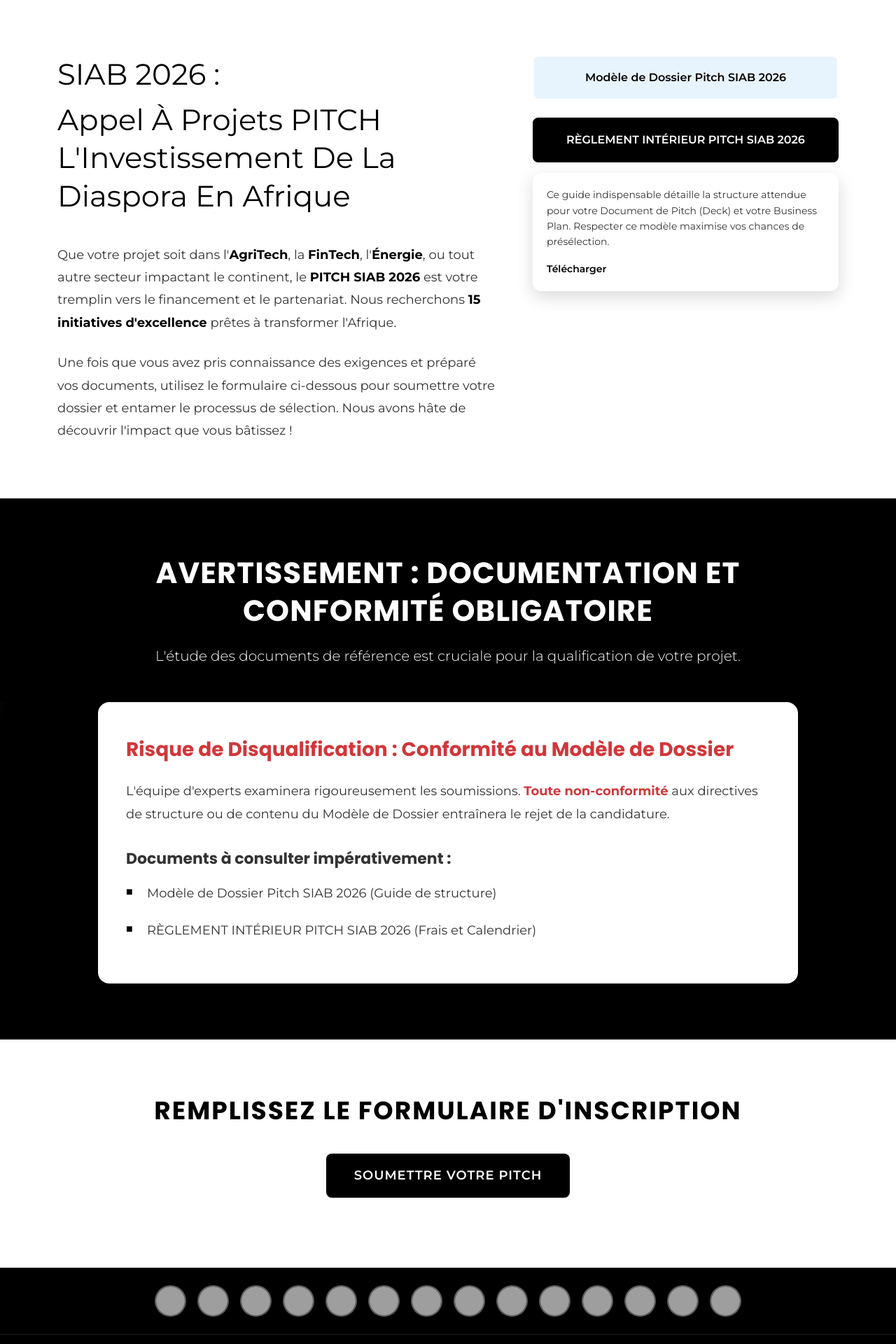
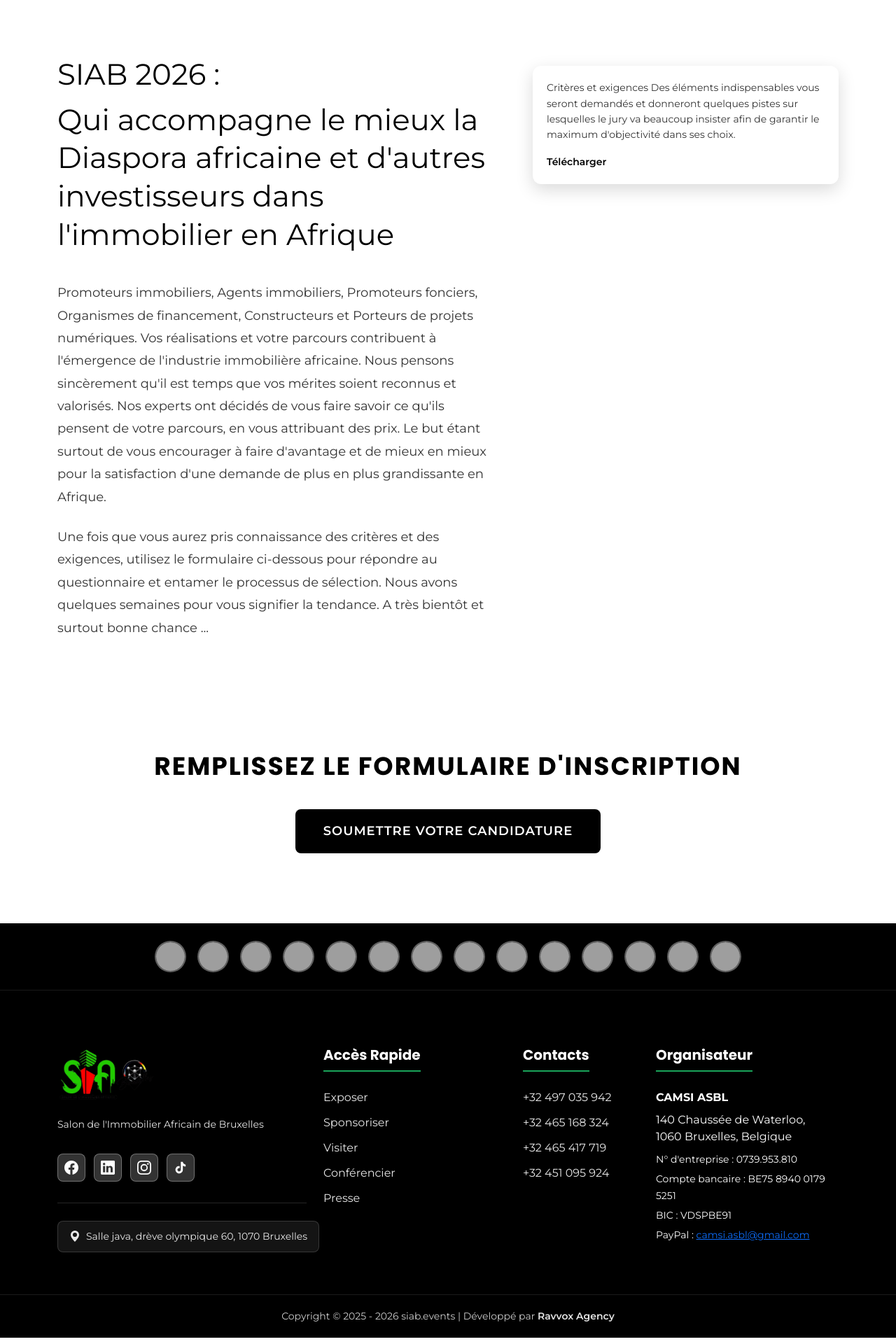
Before and after one commit to Rems-21/siabevent, a Django app: page /pitch in a window 1280 px wide; the page is wider, and only the part inside the window is pictured. Shown: the part 813-2733 px from the top of that part at 70% size. Run offline with Django 4.2, Linux system fonts and the light colour scheme; data that the repository does not hold is empty; grey boxes are pictures that could not be loaded.

Commit message:
fix:nathing

```diff
--- a/static/css/acceuil.css
+++ b/static/css/acceuil.css
@@ -2175,8 +2175,13 @@
 /* Slide - chaque élément prend 100% de la largeur */
 #representativesCarousel .slide {
     min-width: 100%;
+    width: 100%;
     flex-shrink: 0;
+    flex-grow: 0;
     padding: 20px 0;
+    display: flex;
+    align-items: center;
+    justify-content: center;
 }
 
 #representativesCarousel .carousel-inner {
--- a/templates/article_detail.html
+++ b/templates/article_detail.html
@@ -237,7 +237,6 @@
         }
 
         .share-btn.facebook { background: #3b5998; }
-        .share-btn.twitter { background: #1da1f2; }
         .share-btn.linkedin { background: #0077b5; }
         .share-btn.whatsapp { background: #25d366; }
 
@@ -397,9 +396,6 @@
                         <a href="https://www.facebook.com/sharer/sharer.php?u={{ request.build_absolute_uri }}" target="_blank" class="share-btn facebook" title="Partager sur Facebook">
                             <i class="fab fa-facebook-f"></i>
                         </a>
-                        <a href="https://twitter.com/intent/tweet?url={{ request.build_absolute_uri }}&text={{ article.titre }}" target="_blank" class="share-btn twitter" title="Partager sur Twitter">
-                            <i class="fab fa-twitter"></i>
-                        </a>
                         <a href="https://www.linkedin.com/shareArticle?mini=true&url={{ request.build_absolute_uri }}&title={{ article.titre }}" target="_blank" class="share-btn linkedin" title="Partager sur LinkedIn">
                             <i class="fab fa-linkedin-in"></i>
                         </a>
--- a/templates/contacts.html
+++ b/templates/contacts.html
@@ -100,7 +100,7 @@
                             </svg>
                         </div>
                         <h3 class="contact-label">Email</h3>
-                        <a href="mailto:siab2025.info@gmail.com" class="contact-value">siab2025.info@gmail.com</a>
+                        <a href="mailto:camsi.asbl@gmail.com" class="contact-value">camsi.asbl@gmail.com</a>
                     </div>
                 </div>
 
--- a/templates/includes/header.html
+++ b/templates/includes/header.html
@@ -22,7 +22,7 @@
                 <a href="#" class="nav-link dropdown-toggle" id="activitesDropdown" role="button" data-bs-toggle="dropdown" aria-expanded="false">Activités</a>
                 <ul class="dropdown-menu" aria-labelledby="activitesDropdown">
                     <li><a class="dropdown-item" href="{% url 'tombola' %}">Tombola</a></li>
-                    <li><a class="dropdown-item" href="{% url 'pitch' %}">Pitch</a></li>
+                    <li><a class="dropdown-item" href="{% url 'pitch' %}">Prix</a></li>
                 </ul>
             </div>
             <a href="{% url 'actualites' %}" class="nav-link">Actualités</a>
--- a/templates/participer.html
+++ b/templates/participer.html
@@ -90,8 +90,8 @@
                                 <img src="https://images.unsplash.com/photo-1507003211169-0a1dd7228f2d?w=800" alt="Badge Visiteur">
                             </div>
                             <div class="card-content">
-                                <h3 class="card-title">Exposer </h3>
-                                <p class="card-description">Cliquez si vous souhaitez exposer au SIAB 2026</p>
+                                <h3 class="card-title">Visiter </h3>
+                                <p class="card-description">Cliquez si vous souhaitez visiter le SIAB 2026</p>
                             </div>
                         </div>
                     </a>
--- a/templates/pitch.html
+++ b/templates/pitch.html
@@ -52,7 +52,7 @@
                         <span class="siab-text">SIAB</span>
                     </div>
                     <div class="siab-description">
-                        Salon de l'Investissement, de l'Immobilier et des Énergies pour l'Afrique
+                        Salon de l'immobilier Africain a Bruxelles
                     </div>
                 </div>
             </div>
@@ -62,8 +62,8 @@
                 <!-- Left - Call to Action -->
                 <div class="col-lg-6">
                     <div class="cta-section">
-                        <h2 class="cta-title">INSCRIVEZ-VOUS ET PITCHEZ</h2>
-                        <p class="cta-subtitle">VOS PROJETS AU SALON DE TOUTES LES OPPORTUNITÉS</p>
+                        <h2 class="cta-title">INSCRIVEZ-VOUS ET RECEVES NOS PRIX</h2>
+                        <p class="cta-subtitle">VOS PERFORMANCES RECONNUES PAR NOS EXPERTS</p>
                     </div>
                 </div>
 
@@ -97,39 +97,26 @@
                 <div class="col-lg-7">
                     <h2 class="section-title">
                         <span class="title-prefix">SIAB 2026 :</span>
-                        <span class="title-main">Appel À Projets PITCH<br>L'Investissement De La Diaspora En Afrique</span>
+                        <span class="title-main">Qui accompagne le mieux la Diaspora africaine et d'autres investisseurs dans l'immobilier en Afrique</span>
                     </h2>
 
                     <div class="section-content">
                         <p class="content-paragraph">
-                            Que votre projet soit dans l'<strong>AgriTech</strong>, la <strong>FinTech</strong>, l'<strong>Énergie</strong>, ou tout autre secteur impactant le continent, le <strong>PITCH SIAB 2026</strong> est votre tremplin vers le financement et le partenariat. Nous recherchons <strong>15 initiatives d'excellence</strong> prêtes à transformer l'Afrique.
-                        </p>
-
+                            Promoteurs immobiliers, Agents immobiliers, Promoteurs fonciers, Organismes de financement, Constructeurs et Porteurs de projets numériques. Vos réalisations et votre parcours contribuent à l'émergence de l'industrie immobilière africaine. Nous pensons sincèrement qu'il est temps que vos mérites soient reconnus et valorisés. Nos experts ont décidés de vous faire savoir ce qu'ils pensent de votre parcours, en vous attribuant des prix. Le but étant surtout de vous encourager à faire d'avantage et de mieux en mieux pour la satisfaction d'une demande de plus en plus grandissante en Afrique.</p>
                         <p class="content-paragraph">
-                            Une fois que vous avez pris connaissance des exigences et préparé vos documents, utilisez le formulaire ci-dessous pour soumettre votre dossier et entamer le processus de sélection. Nous avons hâte de découvrir l'impact que vous bâtissez !
-                        </p>
+                            Une fois que vous aurez pris connaissance des critères et des exigences, utilisez le formulaire ci-dessous pour répondre au questionnaire et entamer le processus de sélection. Nous avons quelques semaines pour vous signifier la tendance. A très bientôt et surtout bonne chance ...                        </p>
                     </div>
                 </div>
 
                 <!-- Right Column - Buttons -->
                 <div class="col-lg-5">
                     <div class="buttons-container">
-                        <!-- Button 1 -->
-                        <div class="button-wrapper">
-                            <button class="btn-download btn-download-light" onclick="downloadFile('modele-dossier')">
-                                Modèle de Dossier Pitch SIAB 2026
-                            </button>
-                        </div>
-
                         <!-- Button 2 with Tooltip -->
                         <div class="button-wrapper">
-                            <button class="btn-download btn-download-dark" onclick="downloadFile('reglement')">
-                                RÈGLEMENT INTÉRIEUR PITCH SIAB 2026
-                            </button>
                             <div class="tooltip-box">
                                 <p class="tooltip-text">
-                                    Ce guide indispensable détaille la structure attendue pour votre Document de Pitch (Deck) et votre Business Plan. Respecter ce modèle maximise vos chances de présélection.
-                                </p>
+                                    Critères et exigences
+                                    Des éléments indispensables vous seront demandés et donneront quelques pistes sur lesquelles le jury va beaucoup insister afin de garantir le maximum d'objectivité dans ses choix.                                </p>
                                 <a href="{% static 'documents/reglement.pdf' %}" class="tooltip-link" onclick="downloadFile('reglement')">Télécharger</a>
                             </div>
                         </div>
@@ -138,35 +125,11 @@
             </div>
         </div>
     </section>
-
-    <!-- Avertissement Section -->
-    <section class="avertissement-section">
-        <div class="container">
-            <div class="avertissement-header">
-                <h2 class="avertissement-title">AVERTISSEMENT : DOCUMENTATION ET CONFORMITÉ OBLIGATOIRE</h2>
-                <p class="avertissement-subtitle">L'étude des documents de référence est cruciale pour la qualification de votre projet.</p>
-            </div>
-
-            <div class="avertissement-card">
-                <h3 class="warning-title">Risque de Disqualification : Conformité au Modèle de Dossier</h3>
-                <p class="warning-text">
-                    L'équipe d'experts examinera rigoureusement les soumissions. <strong>Toute non-conformité</strong> aux directives de structure ou de contenu du Modèle de Dossier entraînera le rejet de la candidature.
-                </p>
-
-                <h4 class="documents-heading">Documents à consulter impérativement :</h4>
-                <ul class="documents-list">
-                    <li>Modèle de Dossier Pitch SIAB 2026 (Guide de structure)</li>
-                    <li>RÈGLEMENT INTÉRIEUR PITCH SIAB 2026 (Frais et Calendrier)</li>
-                </ul>
-            </div>
-        </div>
-    </section>
-
     <!-- Formulaire Section -->
     <section class="formulaire-section">
         <div class="container">
             <h2 class="formulaire-title">REMPLISSEZ LE FORMULAIRE D'INSCRIPTION</h2>
-            <button class="btn-start-form" onclick="openForm()">Soumettre votre pitch</button>
+            <button class="btn-start-form" onclick="openForm()">Soumettre votre candidature</button>
         </div>
     </section>
 
--- a/templates/presse.html
+++ b/templates/presse.html
@@ -49,10 +49,9 @@
                             <div class="presse-icon-large">
                                 <i class="fas fa-camera"></i>
                             </div>
-                            <h1 class="form-title-modern">Trouvez le Contenu qui va faire le Buzz</h1>
+                            <h1 class="form-title-modern">Trouvez l'info qui vas provoquer le plus declic</h1>
                             <p class="form-description-modern">
-                                Capturez du contenu d'information et immortalisez ce moment unique qui va réunir
-                                les professionnels de l'investissement, l'immobilier et de l'énergie.
+                               venez assurer la couverture médiatique de l'evenement Africain de l'année au Benelux.
                             </p>
                         </div>
 
--- a/templates/tombola.html
+++ b/templates/tombola.html
@@ -39,7 +39,7 @@
                     <span>Grande Tombola SIAB 2026</span>
                 </div>
                 <h1 class="hero-title">Tentez votre chance</h1>
-                <h2 class="hero-subtitle">Gagnez des lots exceptionnels pour la capitale de votre pays d'origine en Afrique</h2>
+                <h2 class="hero-subtitle">Gagnez des lots exceptionnels pour une capitale africaine de votre choix</h2>
                 <div class="hero-prizes">
                     <div class="hero-prize">
                         <div class="prize-icon">✈️</div>
```
Also changed, not shown: static/js/acceuil.js (+9 -63 lines), templates/exposer.html (+4 -4 lines), templates/sponsoriser.html (+6 -6 lines), static/images/stand.png.
